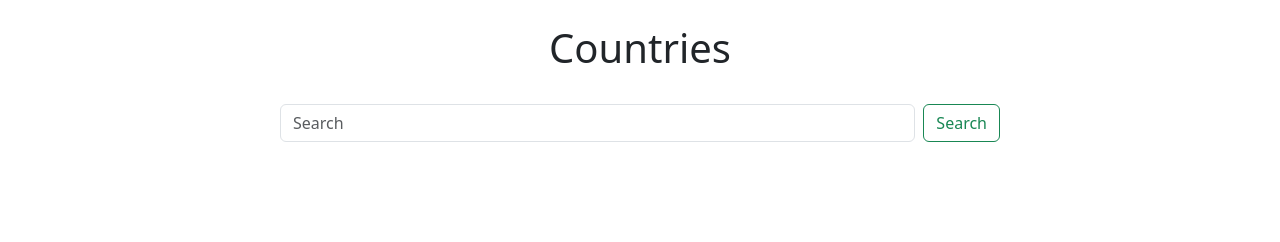
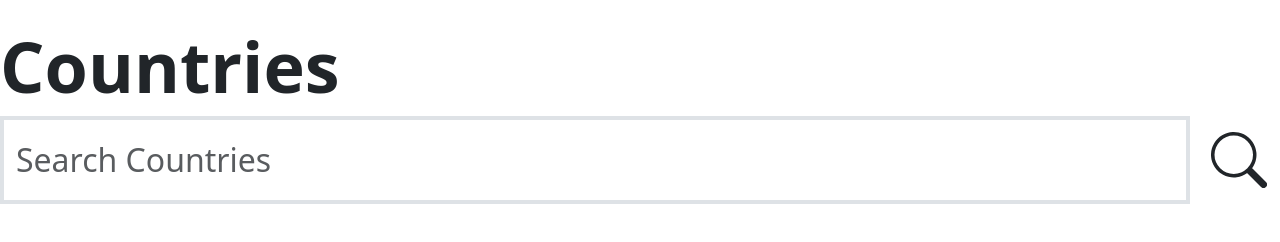
Before and after one commit to dhruv-malik007/countries, a plain HTML site: page index.html in a window 1280 px wide. Drawn offline with nearby package versions, Linux system fonts and the light colour scheme; no server answers.

Commit message:
Update index.html

```diff
--- a/index.html
+++ b/index.html
@@ -11,18 +11,20 @@
     <link rel="stylesheet" href="style.css">
 </head>
 <body>
-    <h1 class="text-center pt-4">Countries</h1>
-    <div class="main  p-4">
-        <div class="search-bar mb-4">
-            <search>
-            <form class="d-flex" role="search">
-             <input class="search form-control me-2" type="search" placeholder="Search" aria-label="Search">
-                <button class="btn btn-outline-success" id="search-bar" type="submit">Search</button>
-              </form>
-            </search>
+    <h1 class=" head fs-1 fw-bold pt-4" style="font-size:70px !important";>Countries</h1>
+    <div class="search-bar head mb-4">
+
+        <div class="d-flex">
+         <input  class="search form-control border border-4 rounded-0 py-3 me-2 fs-2" type="search" placeholder="Search Countries" id="t"aria-label="Search">
+            <button class="btn " id="search-bar" ><svg xmlns="http://www.w3.org/2000/svg" width="56" height="56" fill="currentColor" class="bi bi-search" viewBox="0 0 16 16">
+                <path d="M11.742 10.344a6.5 6.5 0 1 0-1.397 1.398h-.001q.044.06.098.115l3.85 3.85a1 1 0 0 0 1.415-1.414l-3.85-3.85a1 1 0 0 0-.115-.1zM12 6.5a5.5 5.5 0 1 1-11 0 5.5 5.5 0 0 1 11 0"/>
+              </svg></button>
+        </div>
+
+    </div>
+    <div class="main ">
 
         </div>
-    </div>
 
     <div class="box1"></div>
 </body>
```
